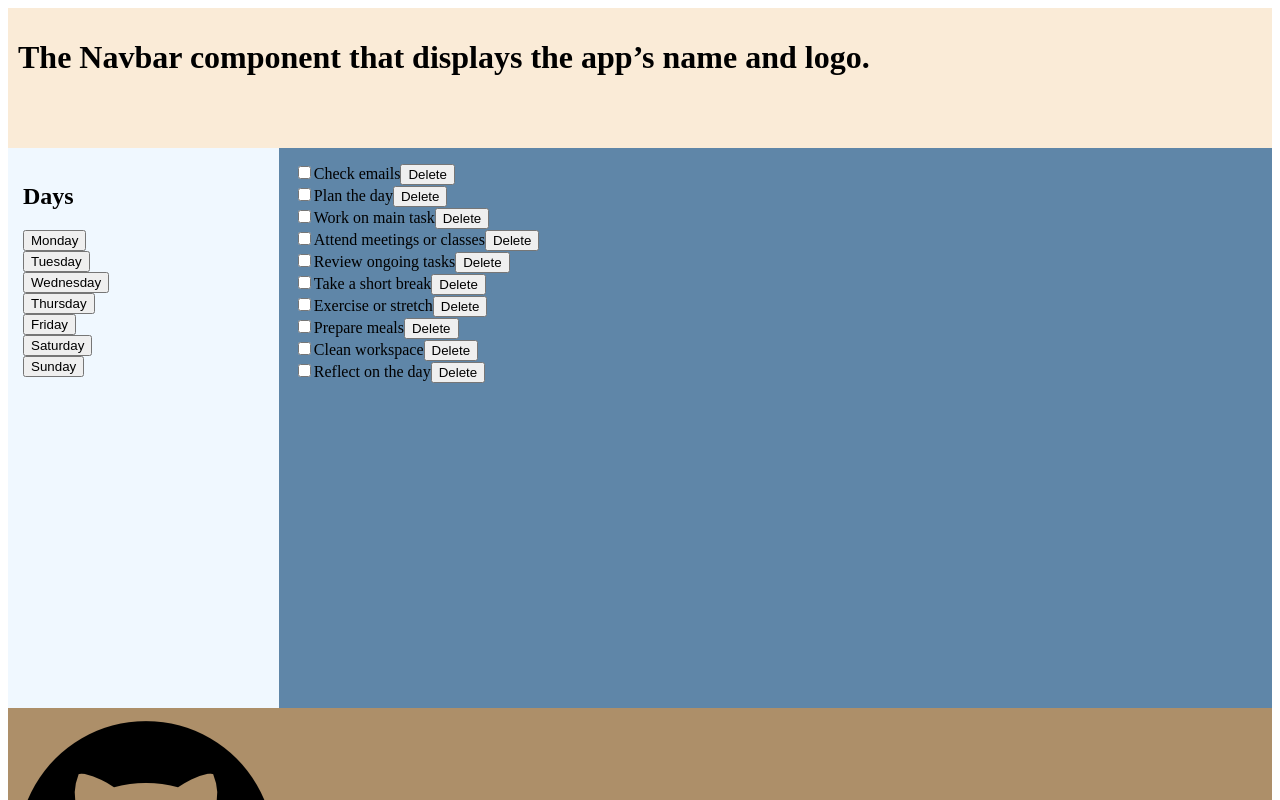
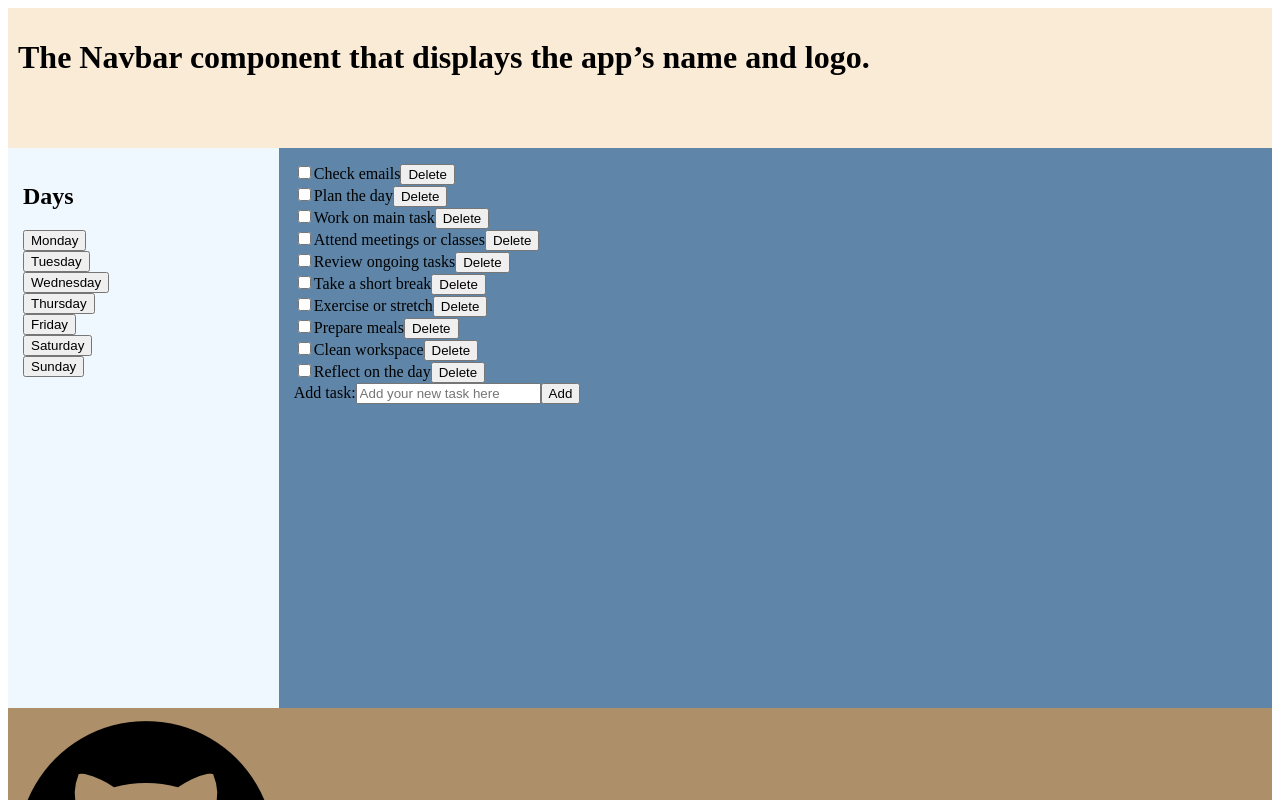
Before and after one commit to Stradow/HAK-To-Do, a React (Vite) app: page / in a window 1280 px wide. Shown: the top 800 px of the page. Built offline with nearby package versions, Linux system fonts and the light colour scheme.

Commit message:
adding a task functionality

```diff
--- a/src/components/Body.jsx
+++ b/src/components/Body.jsx
@@ -3,6 +3,8 @@ import dailyTasks from "../data.json";
 
 function Body({ selectedDay }) {
   const [tasks, setTasks] = useState(dailyTasks);
+
+  const [newTaskText, setNewTaskText] = useState("");
 
   function checkBoxChange(taskId) {
     const updatedTasks = tasks.map((oneTask) => {
@@ -30,6 +32,24 @@ function Body({ selectedDay }) {
     return oneTask.days.includes(selectedDay);
   });
 
+  function handleAddTask(event) {
+    event.preventDefault();
+
+    if (newTaskText.trim() === "") {
+      return;
+    }
+
+    const newTask = {
+      id: Date.now(),
+      text: newTaskText,
+      isDone: false,
+      days: [selectedDay],
+    };
+
+    setTasks([newTask, ...tasks]);
+    console.log(setTasks);
+  }
+
   return (
     <div className="body">
       {visibleTasks.map((oneTask) => (
@@ -44,6 +64,22 @@ function Body({ selectedDay }) {
           <button onClick={() => handleDeleteTask(oneTask.id)}>Delete</button>
         </div>
       ))}
+      <form onSubmit={handleAddTask}>
+        <label>
+          Add task:
+          <input
+            type="text"
+            name="task"
+            value={newTaskText}
+            onChange={(event) => {
+              // handleAddTask(event.target.value);
+              setNewTaskText(event.target.value);
+            }}
+            placeholder="Add your new task here"
+          ></input>
+        </label>
+        <button onClick={handleAddTask}>Add</button>
+      </form>
     </div>
   );
 }
```
